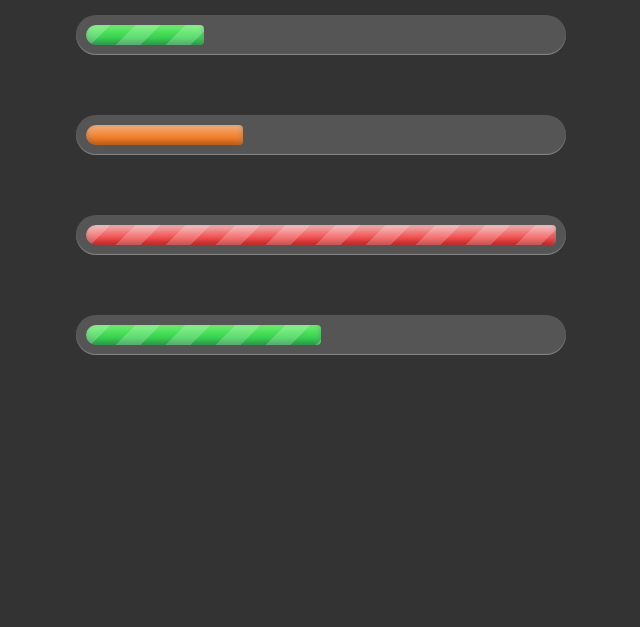
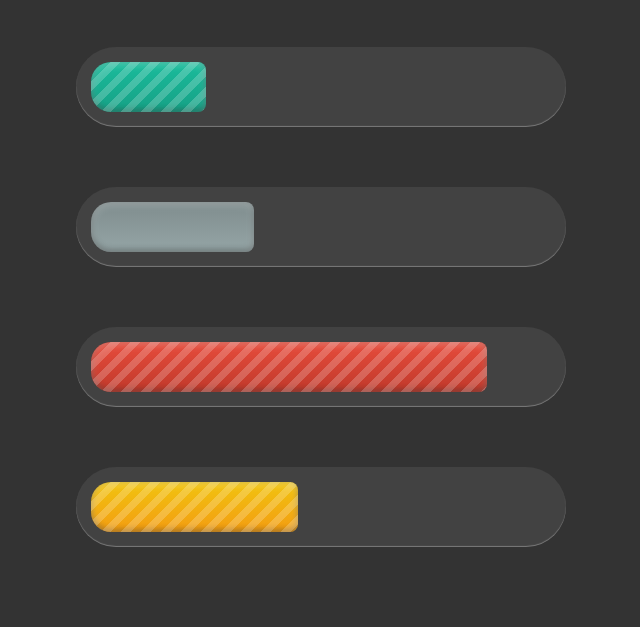
Before and after one commit to tborges/DoNotClick, a plain HTML site: page css3-tricks.html in a window 1280 px wide. Shown: the part 245-872 px from the top of the page, without its empty margins (319-959 px from the left). Before the commit the page ends 800 px from the top, so only its background shows below. Drawn offline with nearby package versions, Linux system fonts and the light colour scheme.

Commit message:
2/10 updates
2/10 updates

```diff
--- a/css3-tricks.html
+++ b/css3-tricks.html
@@ -25,15 +25,15 @@
 	<style>
 
 	* { margin: 0; padding: 0; }
-body { font: 14px Georgia, serif; }
+body { font: 18px Georgia, serif; }
 
 article, aside, figure, footer, header, hgroup,
 menu, nav, section { display: block; }
 
 #page-wrap { width: 490px; margin: 80px auto; }
 
-body { background: #333; text-align: center; color: #eee; font-family: "HelveticaNeue-Light", "Helvetica Neue Light", "Helvetica Neue", Helvetica, Arial, "Lucida Grande", sans-serif; }
-h1 { font-size: 42px; font-weight: 600; margin: 0 0 30px 0; }
+body 	{ background: #333; text-align: center; color: #eee; font-family: "HelveticaNeue-Light", "Helvetica Neue Light", "Helvetica Neue", Helvetica, Arial, "Lucida Grande", sans-serif; }
+h1 		{ font-size: 42px; font-weight: 700; margin: 0 0 50px 0; }
 
 pre {
 	background: black;
@@ -46,14 +46,14 @@ pre {
 
 
 		.meter {
-			height: 20px;  /* Can be anything */
+			height: 50px;  /* Can be anything */
 			position: relative;
 			margin: 60px 0 20px 0; /* Just for demo spacing */
-			background: #555;
+			background: #424242;
 			-moz-border-radius: 25px;
 			-webkit-border-radius: 25px;
-			border-radius: 25px;
-			padding: 10px;
+			border-radius: 55px;
+			padding: 15px;
 			-webkit-box-shadow: inset 0 -1px 1px rgba(255,255,255,0.3);
 			-moz-box-shadow   : inset 0 -1px 1px rgba(255,255,255,0.3);
 			box-shadow        : inset 0 -1px 1px rgba(255,255,255,0.3);
@@ -122,7 +122,7 @@ pre {
 			      transparent
 			   );
 			z-index: 1;
-			-webkit-background-size: 50px 50px;
+			-webkit-background-size: 20px 20px;
 			-moz-background-size: 50px 50px;
 			-webkit-animation: move 2s linear infinite;
 			   -webkit-border-top-right-radius: 8px;
@@ -149,23 +149,38 @@ pre {
 		       background-position: 0 0;
 		    }
 		    100% {
-		       background-position: 50px 50px;
+		       background-position: 80px 80px;
 		    }
 		}
+		.green  > span {
+			background-color: #1abc9c;
+			background-image: -moz-linear-gradient(top, #1abc9c, #16a085);
+			background-image: -webkit-gradient(linear,left top,left bottom,color-stop(0, #1abc9c),color-stop(1, #16a085));
+			background-image: -webkit-linear-gradient(#1abc9c, #16a085);
+		}
 
-		.orange > span {
-			background-color: #f1a165;
-			background-image: -moz-linear-gradient(top, #f1a165, #f36d0a);
-			background-image: -webkit-gradient(linear,left top,left bottom,color-stop(0, #f1a165),color-stop(1, #f36d0a));
-			background-image: -webkit-linear-gradient(#f1a165, #f36d0a);
+
+		.gray > span {
+			background-color: #7f8c8d;
+			background-image: -moz-linear-gradient(top, #7f8c8d, #95a5a6);
+			background-image: -webkit-gradient(linear,left top,left bottom,color-stop(0, #7f8c8d),color-stop(1, #95a5a6));
+			background-image: -webkit-linear-gradient(#7f8c8d, #95a5a6);
 		}
 
 		.red > span {
-			background-color: #f0a3a3;
-			background-image: -moz-linear-gradient(top, #f0a3a3, #f42323);
-			background-image: -webkit-gradient(linear,left top,left bottom,color-stop(0, #f0a3a3),color-stop(1, #f42323));
-			background-image: -webkit-linear-gradient(#f0a3a3, #f42323);
+			background-color: #e74c3c;
+			background-image: -moz-linear-gradient(top, #e74c3c, #c0392b);
+			background-image: -webkit-gradient(linear,left top,left bottom,color-stop(0, #e74c3c),color-stop(1, #c0392b));
+			background-image: -webkit-linear-gradient(#e74c3c, #c0392b);
 		}
+
+		.yellow  > span {
+			background-color: #f1c40f;
+			background-image: -moz-linear-gradient(top, #f1c40f, #f39c12);
+			background-image: -webkit-gradient(linear,left top,left bottom,color-stop(0, #f1c40f),color-stop(1, #f39c12));
+			background-image: -webkit-linear-gradient(#f1c40f, #f39c12);
+		}
+
 
 		.nostripes > span > span, .nostripes > span:after {
 			-webkit-animation: none;
@@ -186,23 +201,29 @@ pre {
 	  <i class="fa fa-code">  	JavaScript</i>
 	  </h2>
 
-		<div class="meter">
+	  	<div class="progress">
+  		<div class="progress-bar progress-bar-success progress-bar-striped" role="progressbar" aria-valuenow="40" aria-valuemin="0" aria-valuemax="100" style="width: 40%">
+    	<span class="sr-only">40% Complete (success)</span>
+  		</div>
+
+
+		<div class="meter green ">
 			<span style="width: 25%"></span>
 		</div>
 
 
-		<div class="meter orange nostripes">
-			<span style="width: 33.3%"></span>
+		<div class="meter gray nostripes">
+			<span style="width: 35.5%"></span>
 		</div>
 
 
 		<div class="meter red">
-			<span style="width: 100%"></span>
+			<span style="width: 86%"></span>
 		</div>
 
 
-		<div class="meter animate">
-			<span style="width: 50%"><span></span></span>
+		<div class="meter yellow animate">
+			<span style="width: 45%"><span></span></span>
 		</div>
 
 
```
